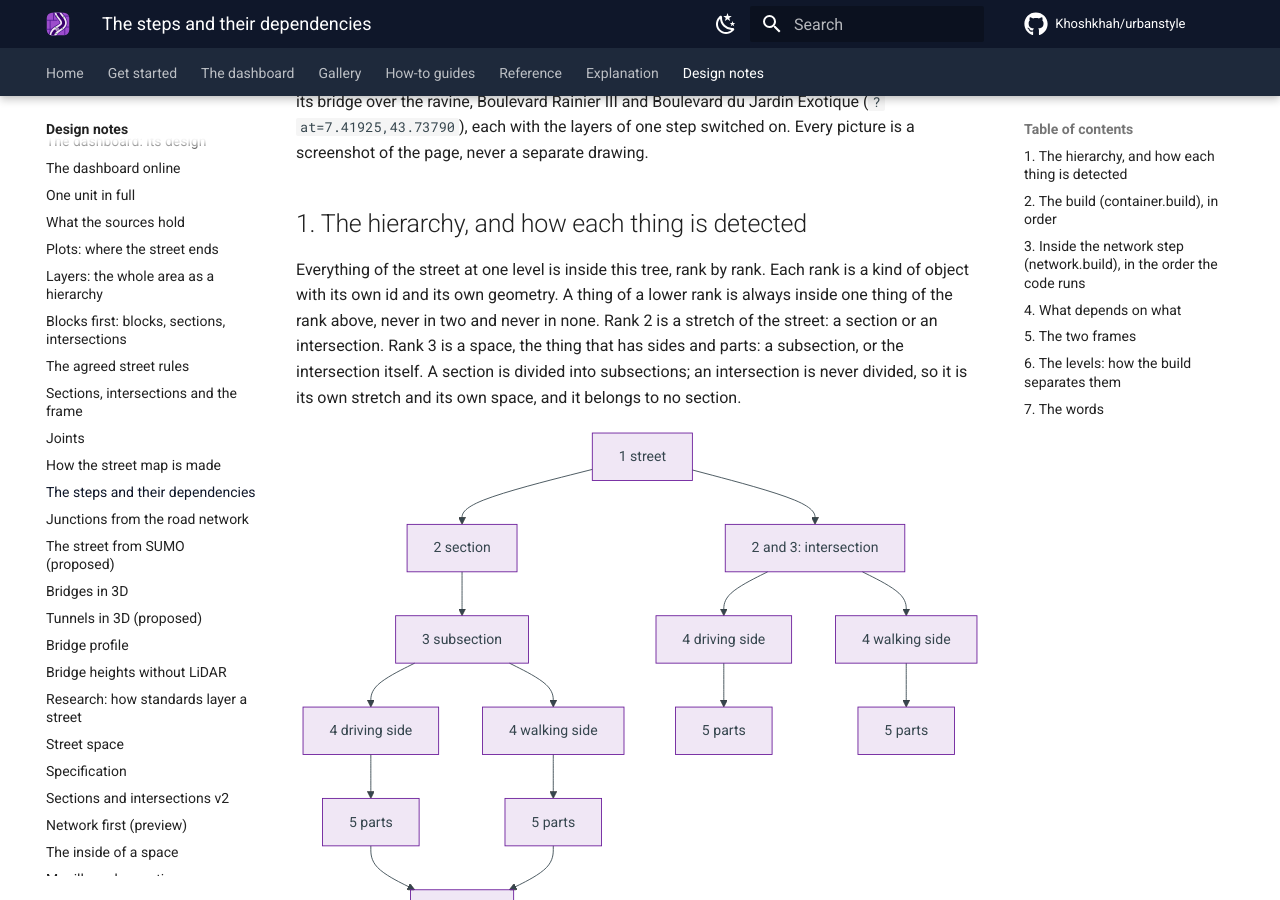
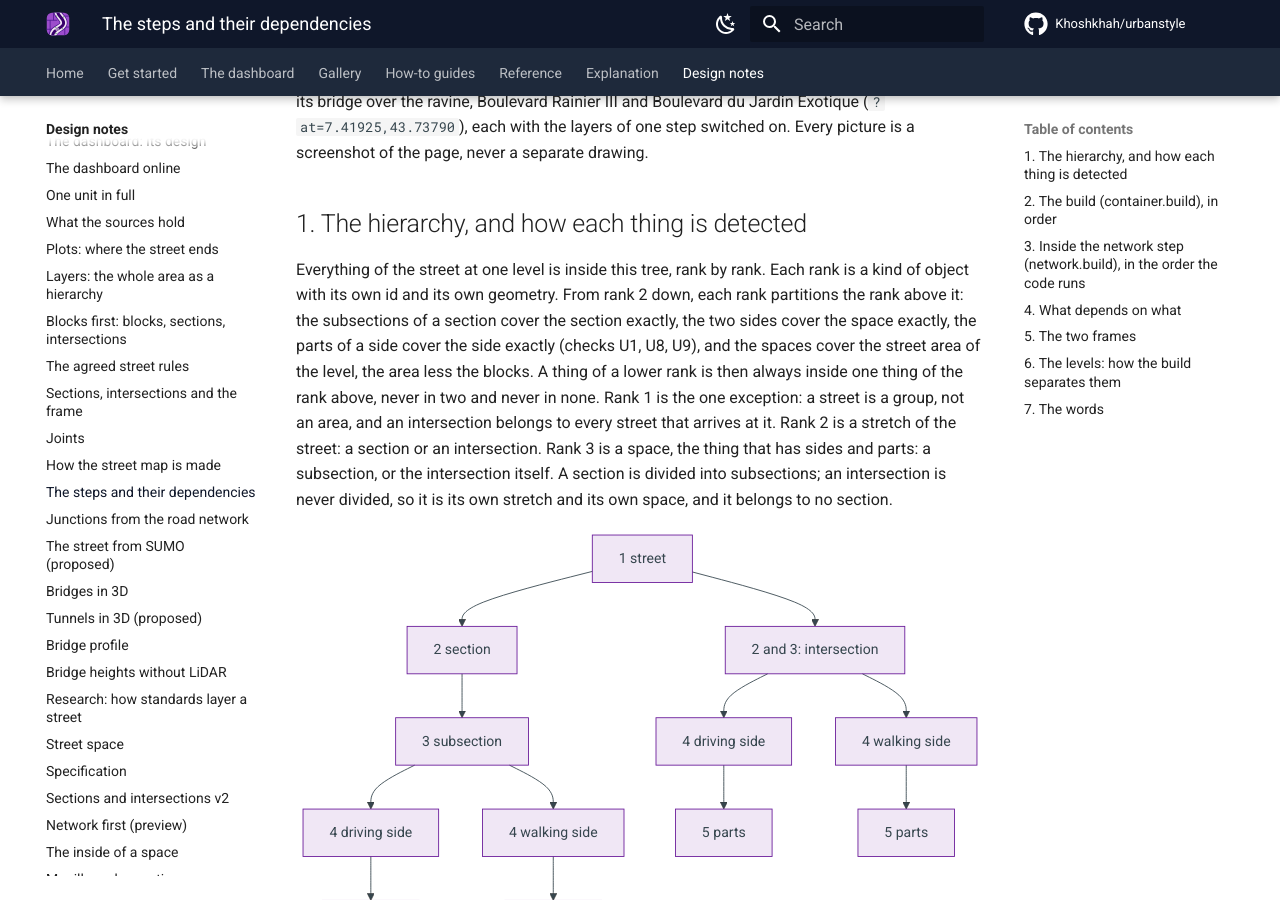
Before and after one commit to Khoshkhah/urbanstyle, an MkDocs documentation site: the page built from docs/design/steps.md, in a window 1280 px wide and 900 px high, scrolled down 350 px. Built offline with MkDocs 1.6.1 and Material for MkDocs 9.7.7, drawn with Linux system fonts in a browser that asks for light colours; comment, search, counter and statistics services are not loaded.

Commit message:
docs/design/steps.md: each rank partitions the one above from rank 2 down; a street is a group and shares its intersections
Co-Authored-By: Claude Fable 5.1 <noreply@anthropic.com>

```diff
--- a/docs/design/steps.md
+++ b/docs/design/steps.md
@@ -12,7 +12,11 @@ is a screenshot of the page, never a separate drawing.
 ## 1. The hierarchy, and how each thing is detected
 
 Everything of the street at one level is inside this tree, rank by rank. Each rank is a kind of object with its own id and its own
-geometry. A thing of a lower rank is always inside one thing of the rank above, never in two and never in none. Rank 2 is a
+geometry. From rank 2 down, each rank partitions the rank above it: the subsections of a section cover the section exactly, the two
+sides cover the space exactly, the parts of a side cover the side exactly (checks U1, U8, U9), and the spaces cover the street area
+of the level, the area less the blocks. A thing of a lower rank is then always inside one thing of the rank above, never in two and
+never in none. Rank 1 is the one exception: a street is a group, not an area, and an intersection belongs to every street that
+arrives at it. Rank 2 is a
 stretch of the street: a section or an intersection. Rank 3 is a space, the thing that has sides and parts: a subsection, or the
 intersection itself. A section is divided into subsections; an intersection is never divided, so it is its own stretch and its own
 space, and it belongs to no section.
```
